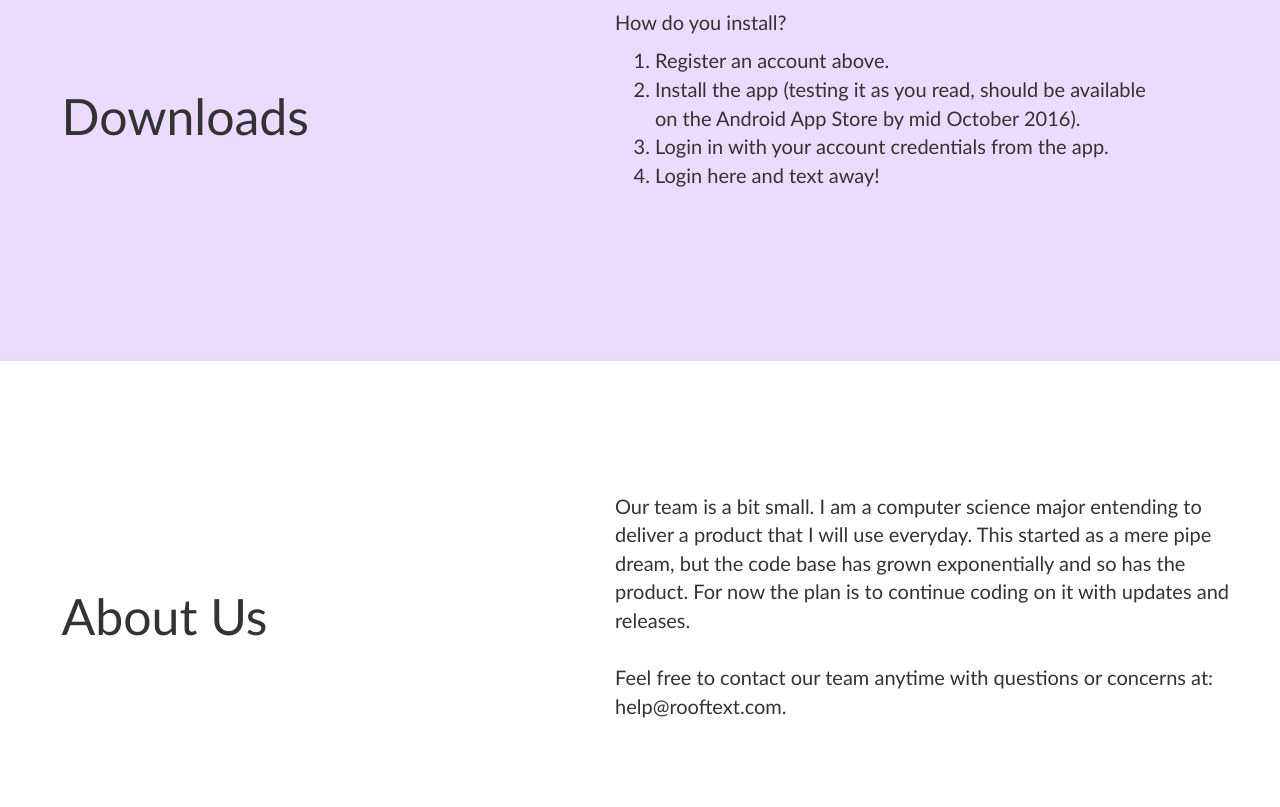
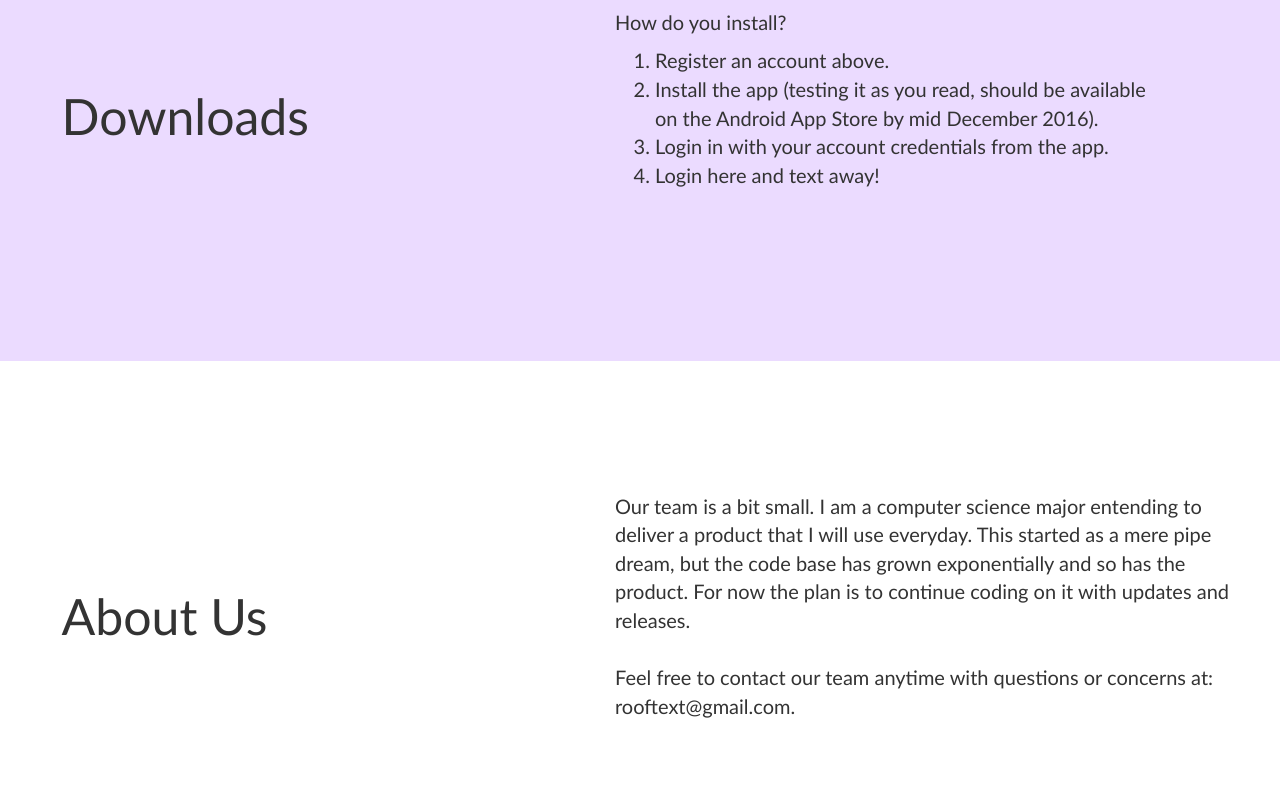
Before and after one commit to swrap/message_server, a Django app: template RoofMessage/MessageApp/templates/MessageApp/index.html in a window 1280 px wide. Shown: the part 1224-2031 px from the top of the page. Run offline with Django 3.2, Linux system fonts and the light colour scheme; the template is opened without the code that fills it, so the values that code supplies are empty; some libraries are stand-ins or nearby versions.

Commit message:
Index page updated.

```diff
--- a/RoofMessage/MessageApp/templates/MessageApp/index.html
+++ b/RoofMessage/MessageApp/templates/MessageApp/index.html
@@ -198,7 +198,7 @@
                         How do you install?<br>
                         <ol style="display: inline-block; width: 90%;">
                             <li>Register an account above.</li>
-                            <li>Install the app (testing it as you read, should be available on the Android App Store by mid October 2016).</li>
+                            <li>Install the app (testing it as you read, should be available on the Android App Store by mid December 2016).</li>
                             <li>Login in with your account credentials from the app.</li>
                             <li>Login here and text away!</li>
                         </ol>
@@ -214,7 +214,7 @@
                         Our team is a bit small. I am a computer science major entending to deliver a product that I
                         will use everyday. This started as a mere pipe dream, but the code base has grown exponentially
                         and so has the product. For now the plan is to continue coding on it with updates and releases.
-                        <br><br>Feel free to contact our team anytime with questions or concerns at: help@rooftext.com.
+                        <br><br>Feel free to contact our team anytime with questions or concerns at: rooftext@gmail.com.
                     </p>
                 </div>
             </div>
```
